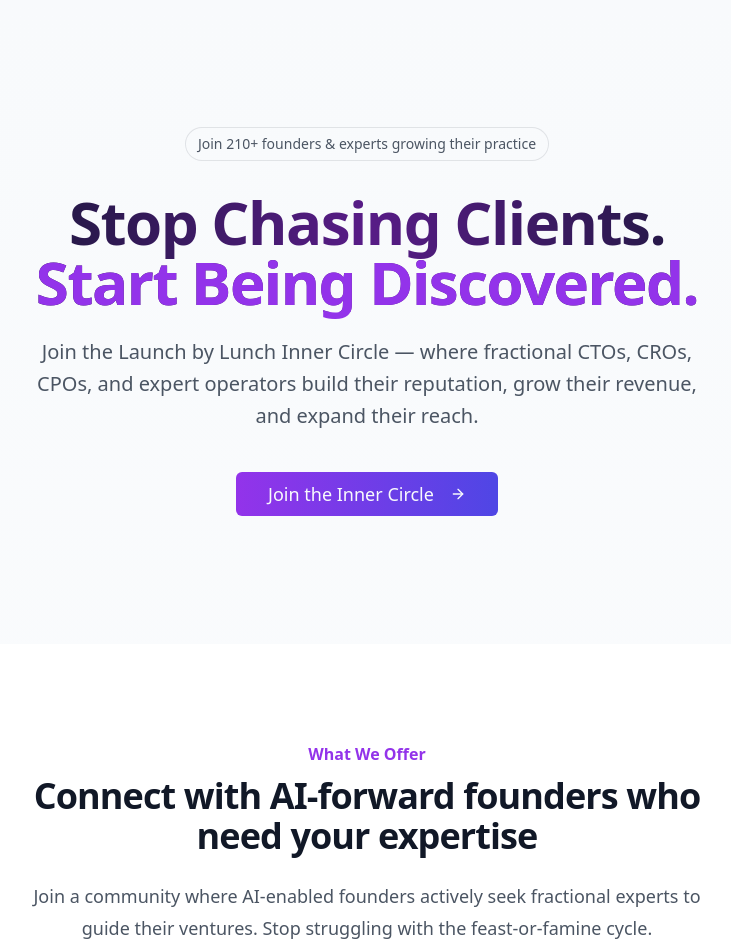
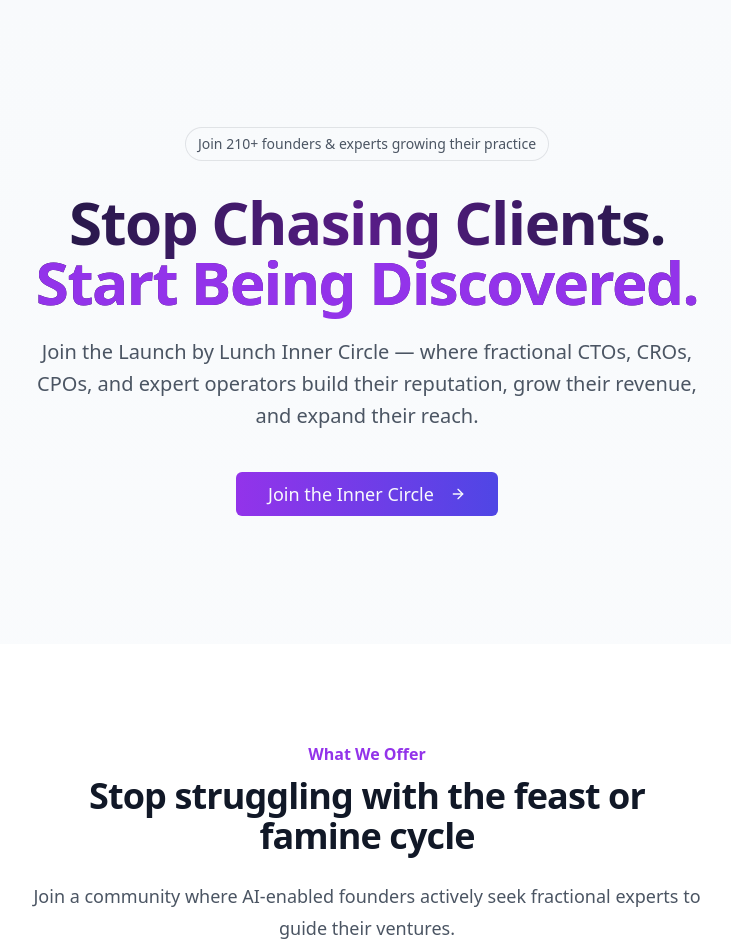
Before and after one commit to Low-Code-Cookbook/lbl-fractional-landing, a React (Vite) app: page / in a window 1280 px wide. Shown: the top 952 px of the page, without its empty margins (273-1004 px from the left). Built offline with nearby package versions, Linux system fonts and the light colour scheme.

Commit message:
Refactor: Update ValuePropositions section
Update the second headline and remove the original headline in the ValuePropositions component.

```diff
--- a/src/components/ValuePropositions.tsx
+++ b/src/components/ValuePropositions.tsx
@@ -1,5 +1,3 @@
-
-
 import { Search, Users, Trophy, DollarSign } from "lucide-react";
 
 const features = [
@@ -36,10 +34,10 @@ const ValuePropositions = () => {
         <div className="mx-auto max-w-2xl text-center">
           <h2 className="text-base font-semibold leading-7 text-purple-600">What We Offer</h2>
           <p className="mt-2 text-3xl font-bold tracking-tight text-gray-900 sm:text-4xl">
-            Connect with AI-forward founders who need your expertise
+            Stop struggling with the feast or famine cycle
           </p>
           <p className="mt-6 text-lg leading-8 text-gray-600">
-            Join a community where AI-enabled founders actively seek fractional experts to guide their ventures. Stop struggling with the feast-or-famine cycle.
+            Join a community where AI-enabled founders actively seek fractional experts to guide their ventures.
           </p>
         </div>
 
```
